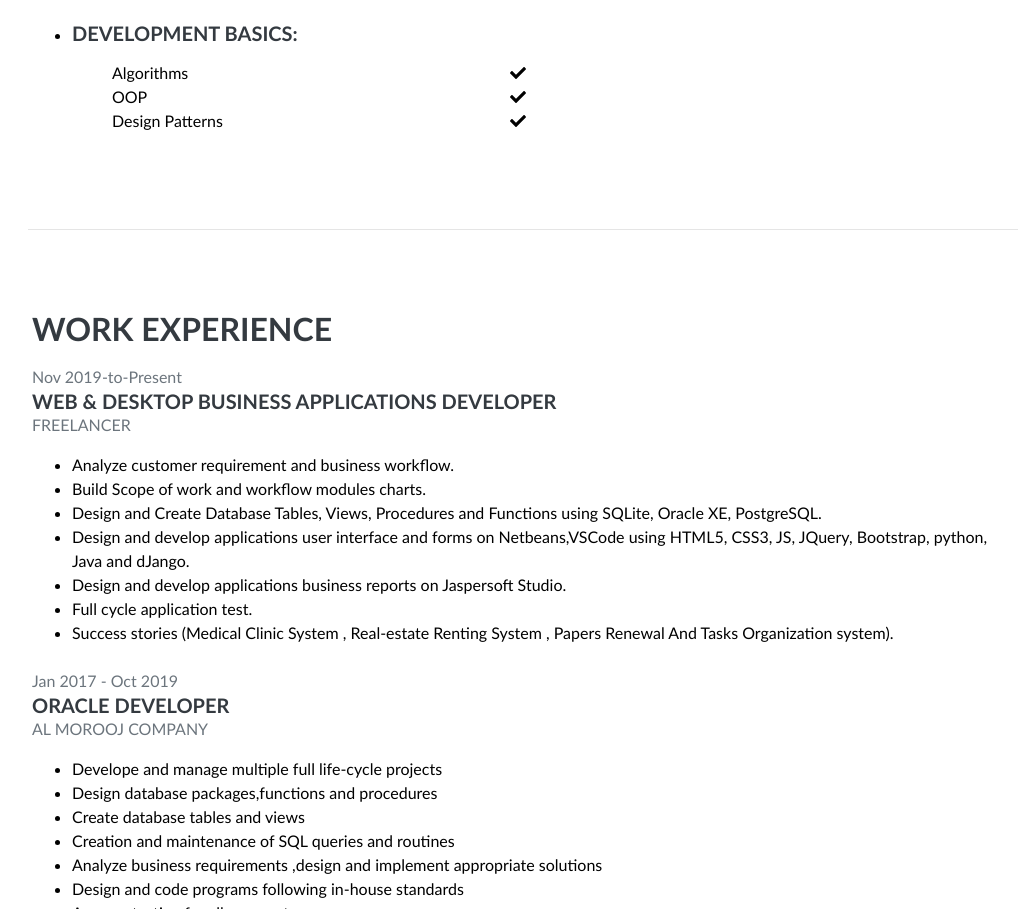
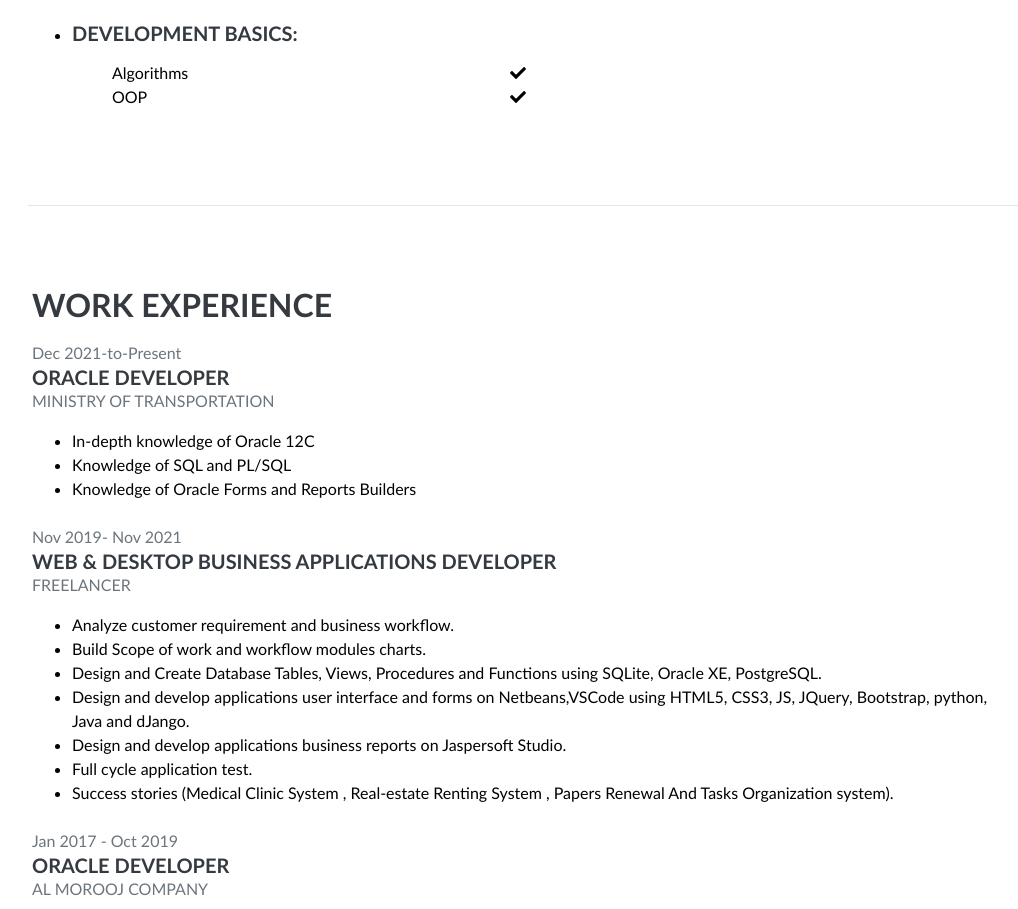
Before and after one commit to Dev-Sara9/Sara-Salah-CV, a plain HTML site: page index.html in a window 1280 px wide. Shown: the part 3270-4179 px from the top of the page, without its empty margins (244-1262 px from the left). Drawn offline with nearby package versions, Linux system fonts and the light colour scheme; a web font is replaced by a local one.

Commit message:
Update index.html

```diff
--- a/index.html
+++ b/index.html
@@ -165,10 +165,6 @@
                                     <span class="fa-li"><i class="fas fa-check"></i></span>
                                     OOP
                                 </li>
-                                <li>
-                                    <span class="fa-li"><i class="fas fa-check"></i></span>
-                                    Design Patterns
-                                </li>
                             </ul>
                          </li>
 
@@ -182,7 +178,23 @@
                 <div class="resume-section-content">
 
                     <h3 class="mb-3">Work Experience</h3>
-                    <div class="flex-shrink-0"><span>Nov 2019-to-Present</span></div>
+
+                    <div class="flex-shrink-0"><span>Dec 2021-to-Present</span></div>
+                    <div class="d-flex flex-column flex-md-row justify-content-between mb-2">
+
+                        <div class="flex-grow-1">
+                            <h5 class="mb-0">Oracle Developer</h5>
+                            <div class="subheading mb-3">Ministry of Transportation </div>
+                                <ul style="color:black; font-family:'Calibri'">
+                                    <li>In-depth knowledge of Oracle 12C</li>
+                                    <li>Knowledge of SQL and PL/SQL</li>
+                                    <li>Knowledge of Oracle Forms and Reports Builders</li>
+                                </ul>
+                        </div>
+
+                    </div>
+
+                    <div class="flex-shrink-0"><span>Nov 2019- Nov 2021</span></div>
                     <div class="d-flex flex-column flex-md-row justify-content-between mb-2">
 
                         <div class="flex-grow-1">
```
